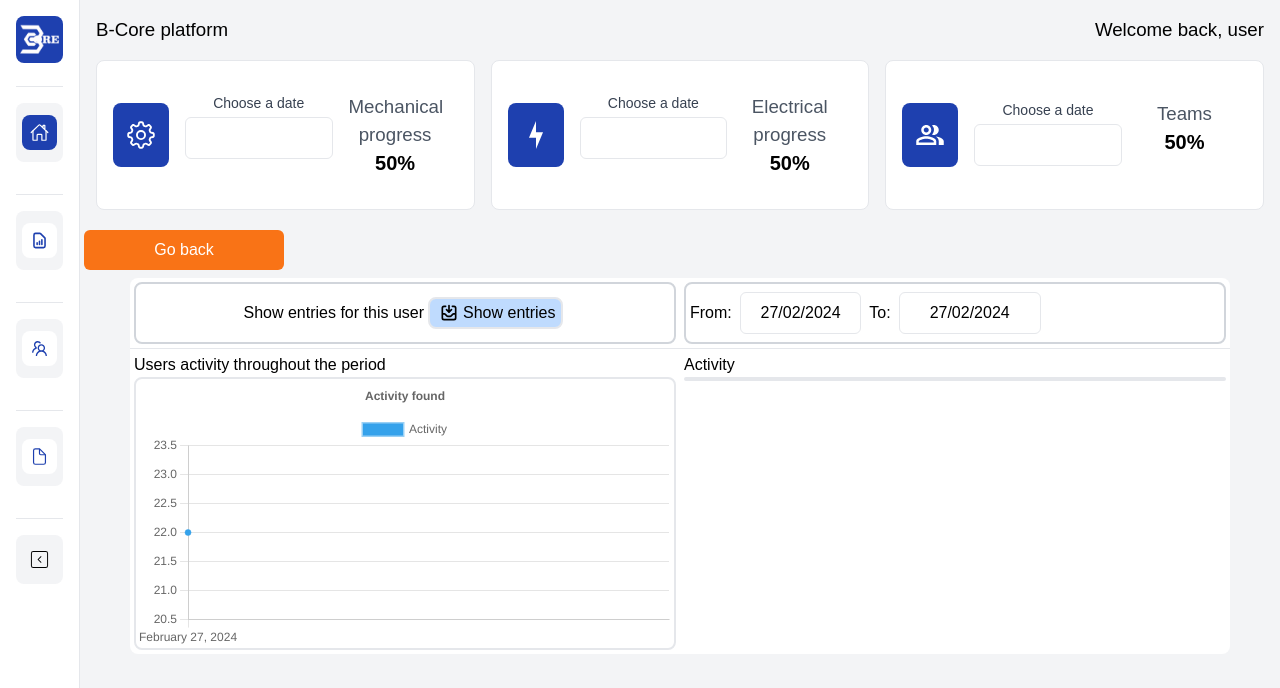
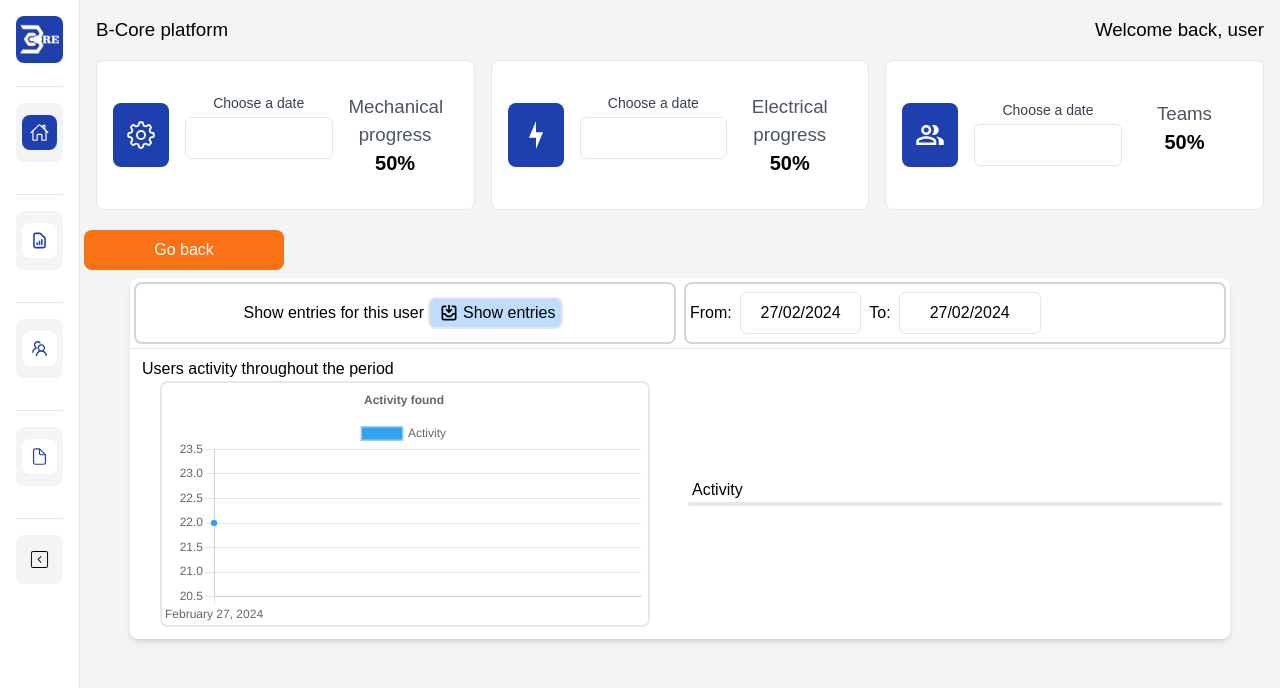
Before and after one commit to LMartin1998/BCorePlatform-Deploy, a Next.js app: page /teams/user/1 in a window 1280 px wide. Shown: the top 688 px of the page. Built offline with nearby package versions, Linux system fonts and the light colour scheme.

Commit message:
design on containers

```diff
--- a/src/app/(singlegrid)/teams/user/[id]/page.jsx
+++ b/src/app/(singlegrid)/teams/user/[id]/page.jsx
@@ -27,7 +27,7 @@ export default function UserId() {
       <div className="flex flex-col justify-center items-center">
         <div className="w-full justify-start items-center">
           <button
-            className="w-1/6 h-10 bg-orange-500 text-white px-3 py-1 rounded-md focus:outline-none hover:bg-orange-600 m-1"
+            className="w-1/6 h-10 bg-orange-500 text-white px-3 py-1 rounded-lg focus:outline-none hover:bg-orange-600 m-1"
             onClick={goToTable}
           >
             Go back
@@ -41,7 +41,7 @@ export default function UserId() {
           </div>
         </div>
         <div className="w-full h-full flex justify-center items-center">
-          <div className="w-11/12 h-full rounded-lg bg-white divide-y divide-y-gray-200">
+          <div className="w-11/12 h-full rounded-lg bg-white divide-y divide-y-gray-200 shadow-md">
             <div className="w-full flex">
               <div className="flex w-1/2 border-2 border-gray-300 rounded-lg m-1 justify-center items-center bg-white">
                 Show entries for this user
@@ -79,16 +79,16 @@ export default function UserId() {
               </div>
             </div>
             <div className="w-full h-full flex">
-              <div className="flex flex-col w-1/2 m-1">
-                <div className="w-full">
+              <div className="flex flex-col w-1/2 m-2 pb-1 justify-center items-center">
+                <div className="w-full justify-start ml-2">
                   Users activity throughout the period
                 </div>
-                <div className="w-full border-2 rounded-lg">
+                <div className="w-11/12 border-2 rounded-lg">
                   <TeamsChart></TeamsChart>
                 </div>
               </div>
-              <div className="flex flex-col w-1/2 m-1">
-                <div className="w-full">Activity</div>
+              <div className="flex flex-col w-1/2 m-2 pb-1 justify-center items-center">
+                <div className="w-full justify-start ml-2">Activity</div>
                 <div className="w-full border-2 rounded-lg overflow-auto"></div>
               </div>
             </div>
```
